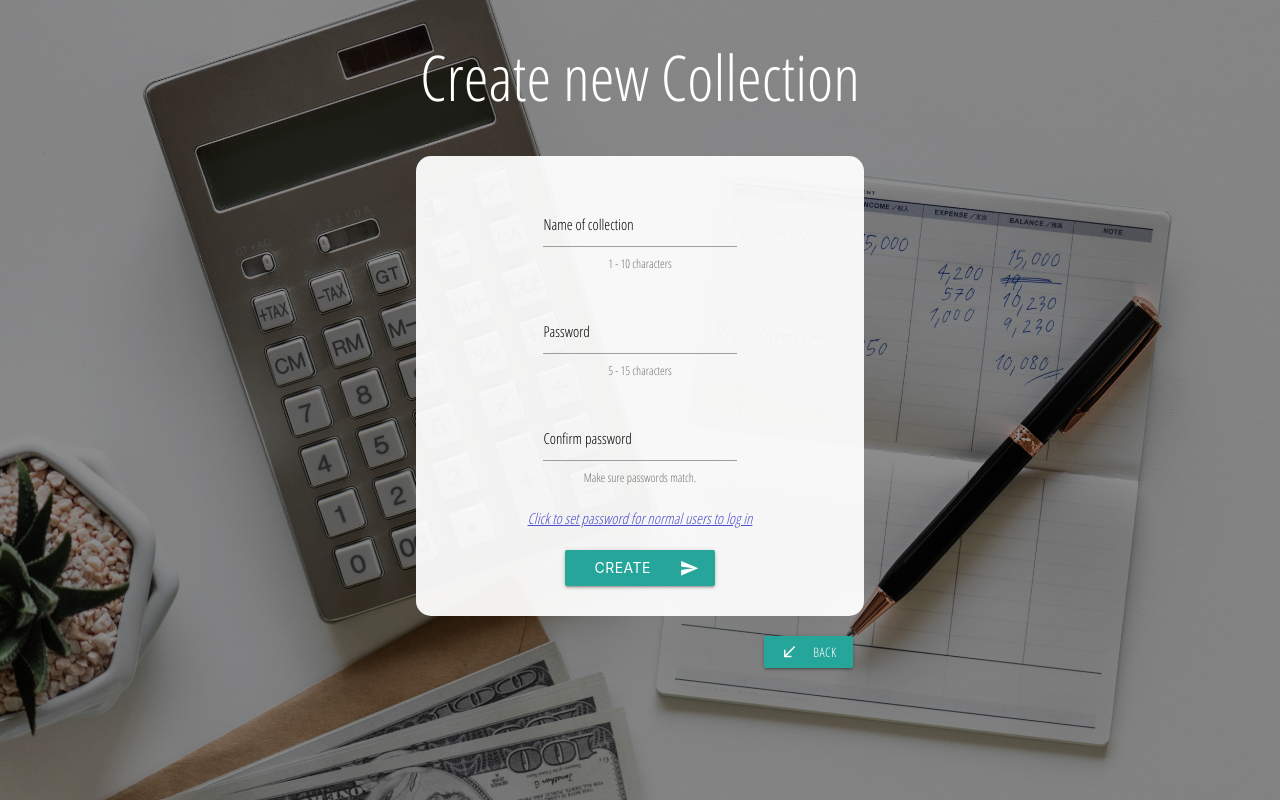
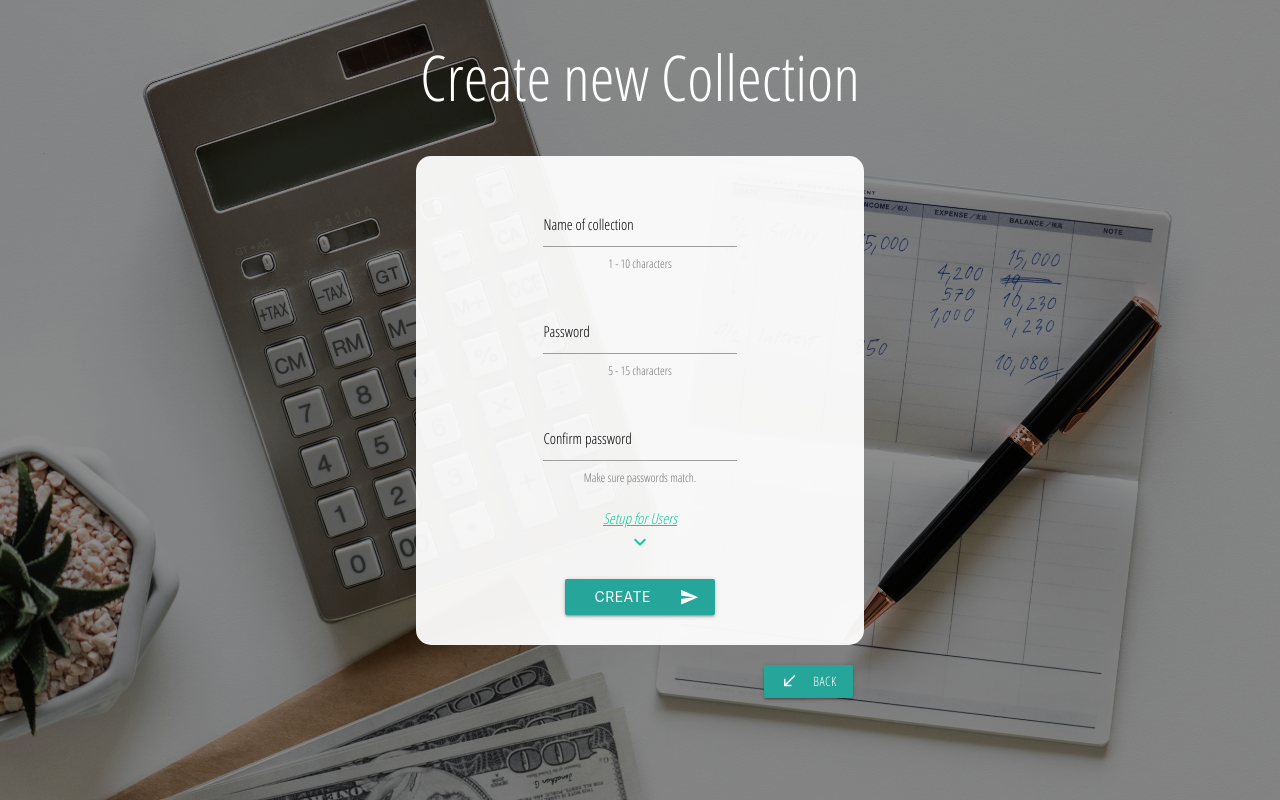
Before and after one commit to asorius/reactDC, a React (Create React App) app in the folder client/: page /create in a window 1280 px wide. Built offline with nearby package versions, Linux system fonts and the light colour scheme.

Commit message:
minor styling

```diff
--- a/client/src/App.css
+++ b/client/src/App.css
@@ -41,7 +41,8 @@ button,
 }
 .user_data_table {
   background: transparent;
-
+  -webkit-box-shadow: 0px 9px 11px -9px #000000;
+  box-shadow: 0px 9px 11px -9px #000000;
   color: black;
   width: 80%;
   margin: 0 auto;
@@ -49,6 +50,7 @@ button,
 td {
   width: 15rem;
 }
+
 thead {
   border-bottom: 3px solid black;
 }
@@ -58,15 +60,20 @@ tbody:last-child {
 table {
   display: block;
   max-height: 18rem;
-  overflow-y: scroll;
+  overflow-y: auto;
 }
-
+@media only screen and (min-width: 425px) {
+  table {
+    max-height: 25rem;
+  }
+}
 .add_container {
   background: rgba(255, 255, 255, 0.942);
   padding: 1rem;
   border-bottom: 1px solid black;
   border-radius: 1rem 1rem 0 0;
 }
+
 .delete_item_button {
   width: 3rem;
 }
@@ -93,10 +100,11 @@ table {
   margin-bottom: 0;
 }
 .userSettings {
-  color: rgb(76, 76, 206);
+  color: rgb(18, 201, 161);
   cursor: pointer;
   text-decoration: underline;
   font-style: italic;
+  vertical-align: center;
 }
 .userSettingContainer {
   border-radius: 0.5rem;
--- a/client/src/components/Create.js
+++ b/client/src/components/Create.js
@@ -131,14 +131,18 @@ class Create extends Component {
                   </div>
                   {this.state.showBtn ? (
                     <div className="row">
-                      <div className="userSettings" onClick={this.showUserMenu}>
-                        Click to set password for normal users to log in
+                      <div
+                        className="userSettings center"
+                        onClick={this.showUserMenu}
+                      >
+                        <div>Setup for Users</div>
+                        <i className="material-icons">keyboard_arrow_down</i>
                       </div>
                     </div>
                   ) : (
                     <div className="row">
                       <div className="userSettings" onClick={this.showUserMenu}>
-                        Click to close user settings
+                        <i className="material-icons">keyboard_arrow_up</i>
                       </div>
                     </div>
                   )}
--- a/client/src/components/subcomponents/MainAdmin.js
+++ b/client/src/components/subcomponents/MainAdmin.js
@@ -131,7 +131,7 @@ class MainAdmin extends Component {
             {text ? (
               <button
                 className={classnames('black-text btn red', {
-                  ' green lighten-2': this.props.messages.type
+                  ' green lighten-3': this.props.messages.type
                 })}
               >
                 <i className="material-icons left">done_all</i>
```
